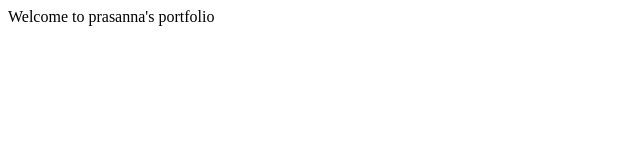
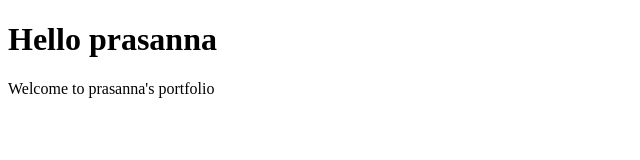
Before and after one commit to prasannaj-15/prasannaj-15.github.io, a plain HTML site: page index.html in a window 1280 px wide. Shown: the whole page, without its empty margins (0-640 px from the left). Drawn offline with Linux system fonts and the light colour scheme.

Commit message:
Second commit

```diff
--- a/index.html
+++ b/index.html
@@ -7,6 +7,7 @@
     <title>portfolio</title>
 </head>
 <body>
+    <h1>Hello prasanna</h1>
     Welcome to prasanna's portfolio
 </body>
 </html>
```
